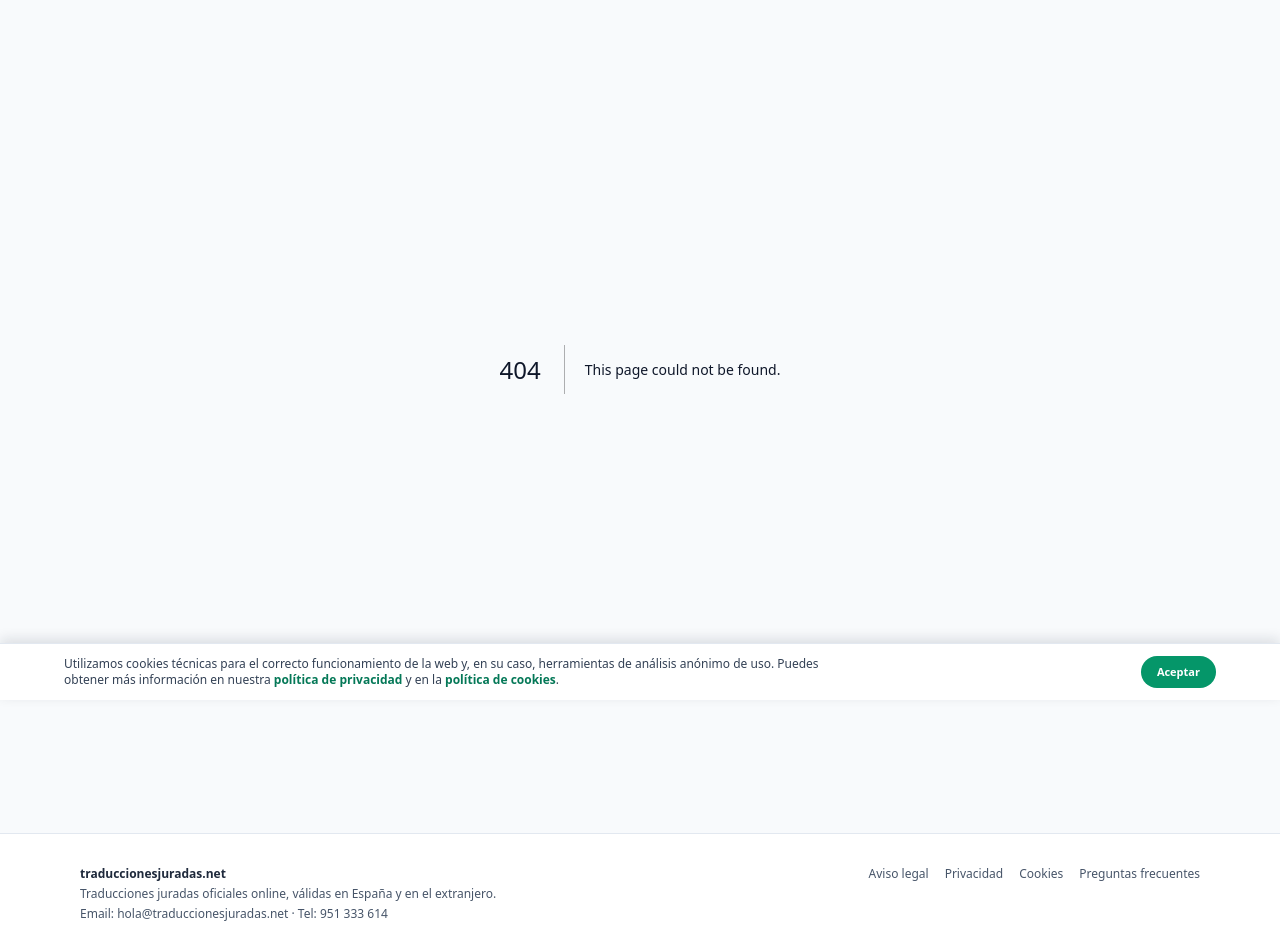
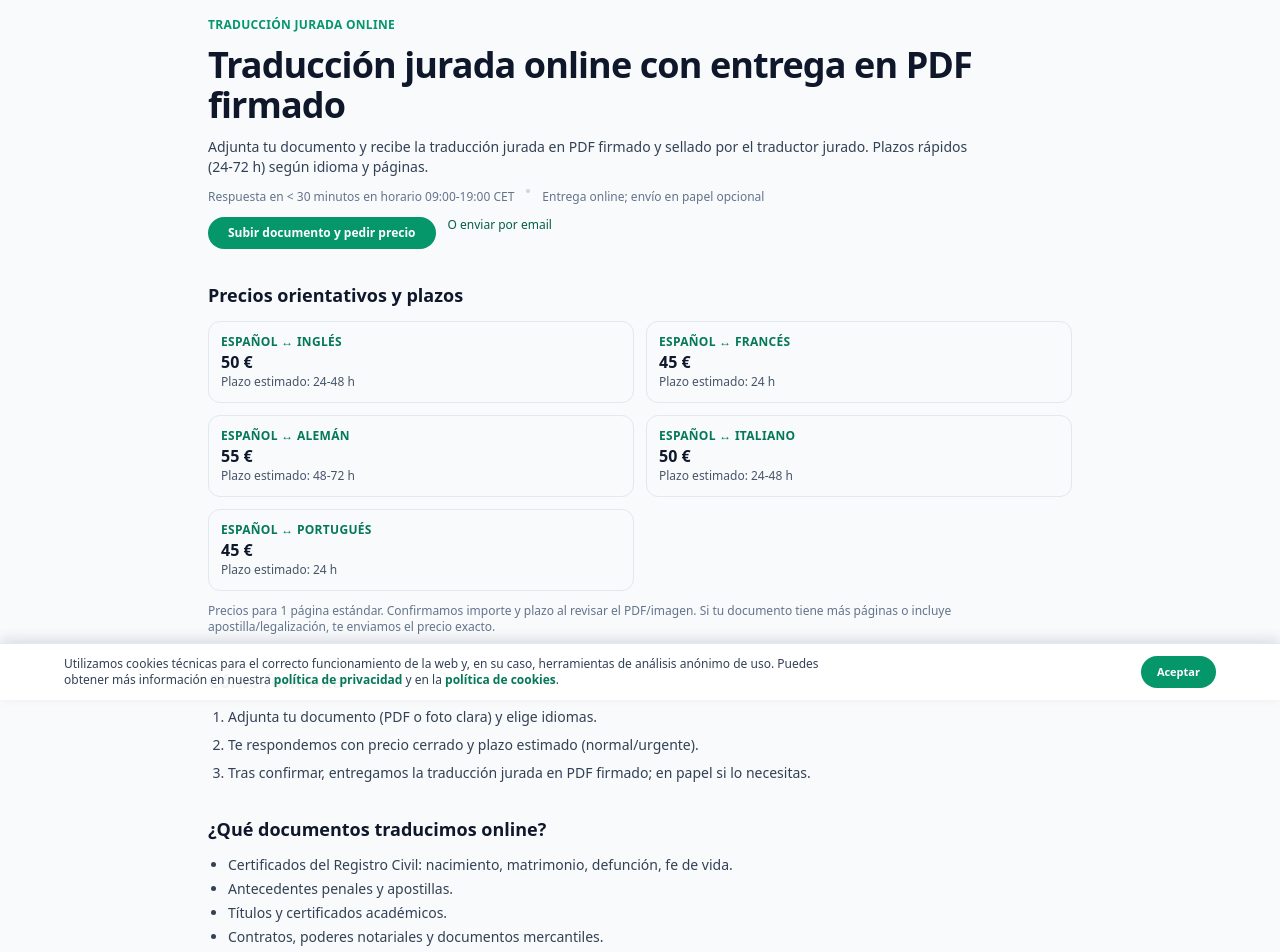
Before and after one commit to juanlatregua/traduccionesjuradas-next, a Next.js app: page /traduccion-jurada-online in a window 1280 px wide. Before the commit this address had no page. Shown: the part 100-1052 px from the top of the page. Built offline with nearby package versions, Linux system fonts and the light colour scheme.

Commit message:
Nueva landing: traducción jurada online (precios, plazos, CTA)

```diff
--- /dev/null
+++ b/app/traduccion-jurada-online/page.tsx
@@ -0,0 +1,97 @@
+import Link from "next/link";
+import type { Metadata } from "next";
+
+export const metadata: Metadata = {
+  title: "Traducción jurada online | PDF firmado en 24-72h",
+  description:
+    "Traducción jurada online con entrega en PDF firmado y sellado. Precios orientativos y respuesta en <30 minutos dentro de horario. Idiomas: inglés, francés, alemán, italiano, portugués y otros.",
+};
+
+const LANG_COMBOS = [
+  { pair: "Español ↔ Inglés", price: "50 €", plazo: "24-48 h" },
+  { pair: "Español ↔ Francés", price: "45 €", plazo: "24 h" },
+  { pair: "Español ↔ Alemán", price: "55 €", plazo: "48-72 h" },
+  { pair: "Español ↔ Italiano", price: "50 €", plazo: "24-48 h" },
+  { pair: "Español ↔ Portugués", price: "45 €", plazo: "24 h" },
+];
+
+export default function TraduccionJuradaOnlinePage() {
+  return (
+    <main className="mx-auto max-w-4xl px-4 py-10 lg:py-12 text-sm text-slate-700">
+      <header className="max-w-3xl space-y-3">
+        <p className="text-xs font-semibold uppercase tracking-wide text-emerald-600">
+          Traducción jurada online
+        </p>
+        <h1 className="text-3xl font-bold tracking-tight text-slate-900 sm:text-4xl">
+          Traducción jurada online con entrega en PDF firmado
+        </h1>
+        <p className="text-slate-700">
+          Adjunta tu documento y recibe la traducción jurada en PDF firmado y sellado por el traductor jurado. Plazos rápidos (24-72 h) según idioma y páginas.
+        </p>
+        <div className="flex flex-wrap gap-3 text-xs text-slate-500">
+          <span>Respuesta en &lt; 30 minutos en horario 09:00-19:00 CET</span>
+          <span className="h-1 w-1 rounded-full bg-slate-300" />
+          <span>Entrega online; envío en papel opcional</span>
+        </div>
+        <div className="mt-3 flex flex-wrap gap-3">
+          <Link
+            href="/presupuesto"
+            className="rounded-2xl bg-emerald-600 px-5 py-2 text-xs font-semibold text-white hover:bg-emerald-700"
+          >
+            Subir documento y pedir precio
+          </Link>
+          <a
+            href="mailto:hola@traduccionesjuradas.net?subject=Traducción%20jurada%20online"
+            className="text-xs font-medium text-emerald-800 underline-offset-2 hover:underline"
+          >
+            O enviar por email
+          </a>
+        </div>
+      </header>
+
+      <section className="mt-8 space-y-3">
+        <h2 className="text-lg font-semibold text-slate-900">Precios orientativos y plazos</h2>
+        <div className="grid gap-3 sm:grid-cols-2">
+          {LANG_COMBOS.map((item) => (
+            <div key={item.pair} className="rounded-xl border border-slate-200 bg-slate-50 px-3 py-3">
+              <p className="text-xs font-semibold uppercase tracking-wide text-emerald-700">
+                {item.pair}
+              </p>
+              <p className="text-base font-semibold text-slate-900">{item.price}</p>
+              <p className="text-xs text-slate-600">Plazo estimado: {item.plazo}</p>
+            </div>
+          ))}
+        </div>
+        <p className="text-xs text-slate-500">
+          Precios para 1 página estándar. Confirmamos importe y plazo al revisar el PDF/imagen. Si tu documento tiene más páginas o incluye apostilla/legalización, te enviamos el precio exacto.
+        </p>
+      </section>
+
+      <section className="mt-8 space-y-3">
+        <h2 className="text-lg font-semibold text-slate-900">Cómo funciona</h2>
+        <ol className="list-decimal pl-5 space-y-2">
+          <li>Adjunta tu documento (PDF o foto clara) y elige idiomas.</li>
+          <li>Te respondemos con precio cerrado y plazo estimado (normal/urgente).</li>
+          <li>Tras confirmar, entregamos la traducción jurada en PDF firmado; en papel si lo necesitas.</li>
+        </ol>
+      </section>
+
+      <section className="mt-8 space-y-3">
+        <h2 className="text-lg font-semibold text-slate-900">¿Qué documentos traducimos online?</h2>
+        <ul className="list-disc pl-5 space-y-1">
+          <li>Certificados del Registro Civil: nacimiento, matrimonio, defunción, fe de vida.</li>
+          <li>Antecedentes penales y apostillas.</li>
+          <li>Títulos y certificados académicos.</li>
+          <li>Contratos, poderes notariales y documentos mercantiles.</li>
+        </ul>
+      </section>
+
+      <section className="mt-8 rounded-2xl border border-slate-200 bg-white p-4 text-xs text-slate-600">
+        <p className="font-semibold text-slate-900">Nota de privacidad</p>
+        <p>
+          Usamos tus archivos solo para preparar el presupuesto y la traducción. Se transmiten por HTTPS y se eliminan en 30 días o antes si lo pides. PDF firmado digitalmente por traductor jurado; envío en papel opcional.
+        </p>
+      </section>
+    </main>
+  );
+}
```
